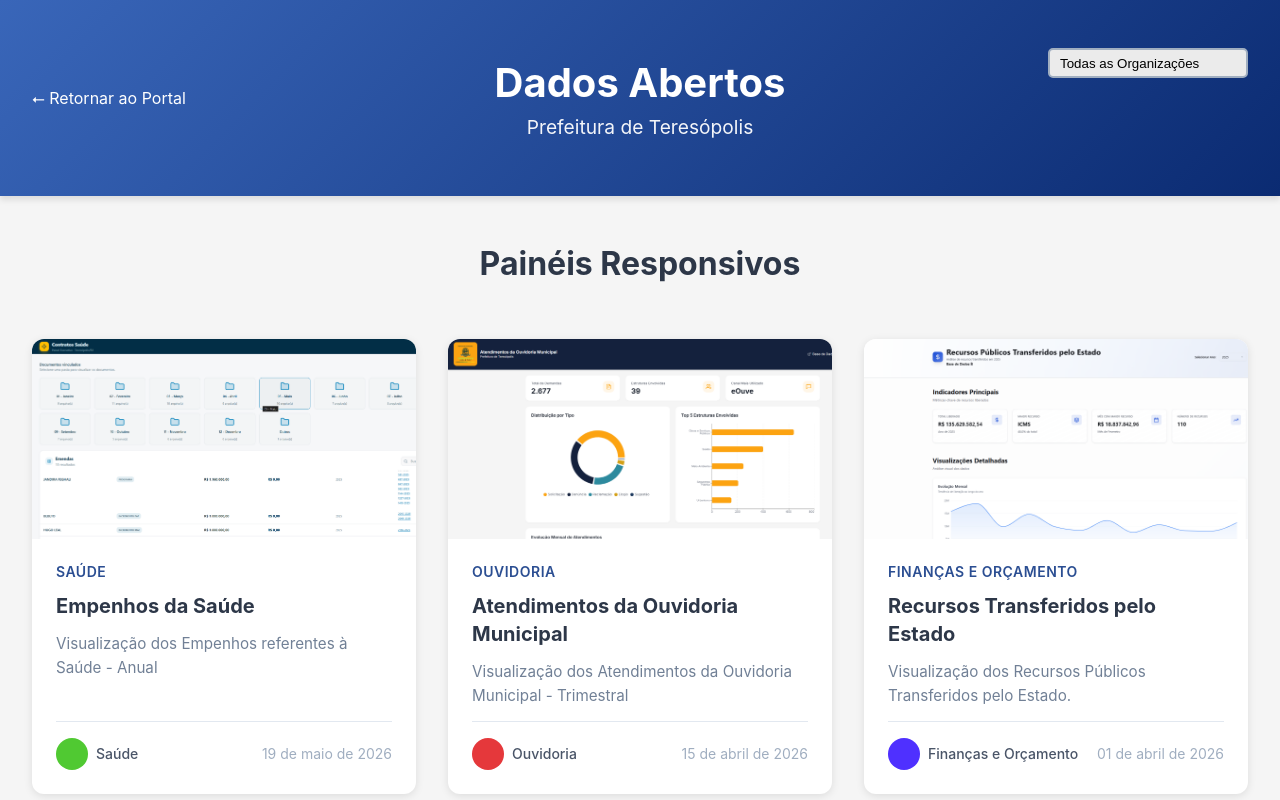
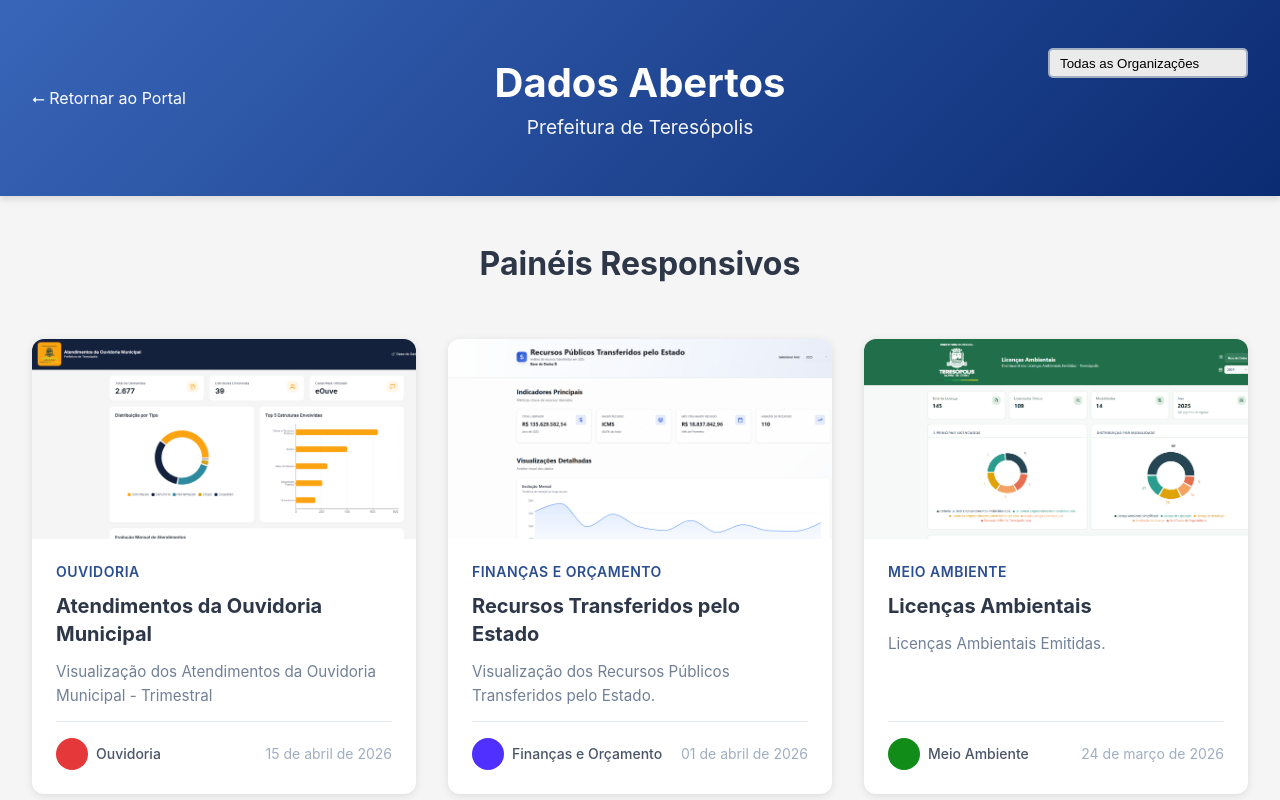
Before and after one commit to CiTecTeresopolis/Pain-is-Responsivos, a React (Vite) app: page / in a window 1280 px wide. Shown: the top 800 px of the page. Built offline with nearby package versions, Linux system fonts and the light colour scheme.

Commit message:
retirar empenhos

```diff
--- a/src/App.tsx
+++ b/src/App.tsx
@@ -232,18 +232,18 @@ function App() {
       link: "https://dashboard-ouvidoria-teresopolis.vercel.app/",
       cor: "#e5383b",
     },
-      {
-      id: 20,
-      categoria: "Saúde",
-      titulo: "Empenhos da Saúde",
-      descricao:
-        "Visualização dos Empenhos referentes à Saúde - Anual",
-      autor: "Saúde",
-      data: "19 de maio de 2026",
-      capa: "/saude-empenho.png",
-      link: "https://contratos-saude-teresopolis.vercel.app/",
-      cor: "#50c932",
-    },
+    //   {
+    //   id: 20,
+    //   categoria: "Saúde",
+    //   titulo: "Empenhos da Saúde",
+    //   descricao:
+    //     "Visualização dos Empenhos referentes à Saúde - Anual",
+    //   autor: "Saúde",
+    //   data: "19 de maio de 2026",
+    //   capa: "/saude-empenho.png",
+    //   link: "https://contratos-saude-teresopolis.vercel.app/",
+    //   cor: "#50c932",
+    // },
   ];
 
   const filterPainels = () => {
```
